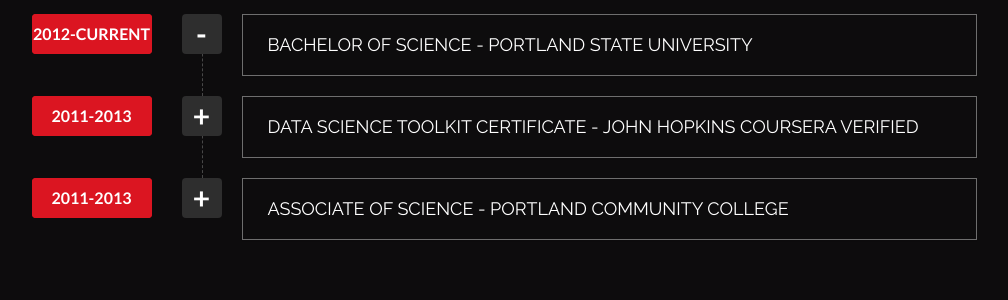
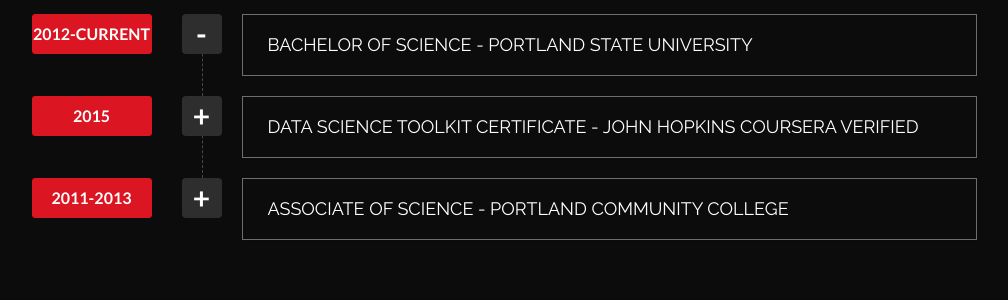
Before and after one commit to clearcareer/AndrewHopp, a Jekyll site: the page built from index.html, in a window 1280 px wide and 900 px high, scrolled down 2519 px. Shown: the part 154-454 px from the top of the window, without its empty margins (136-1144 px from the left). Built offline with Jekyll 4.4.1, drawn with Linux system fonts in a browser that asks for light colours; some web fonts are replaced.

Commit message:
Updated '/index.html' via CloudCannon

```diff
--- a/index.html
+++ b/index.html
@@ -28,7 +28,7 @@
     institution: Portland State University
     description: ''
   - number: 2
-    years: 2011-2013
+    years: '2015'
     degree: Data Science Toolkit Certificate
     institution: John Hopkins Coursera Verified
     description: 'https://www.coursera.org/account/accomplishments/verify/E5EQ3L7T4R'
```
